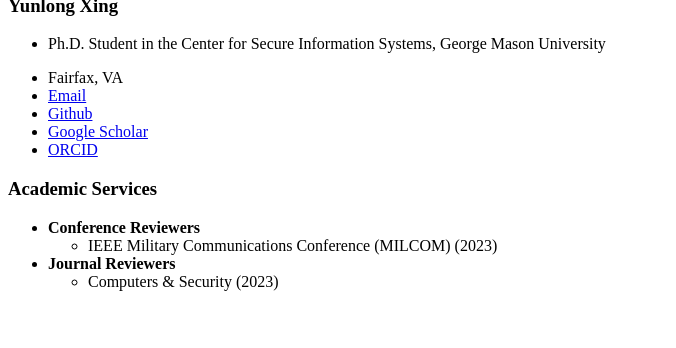
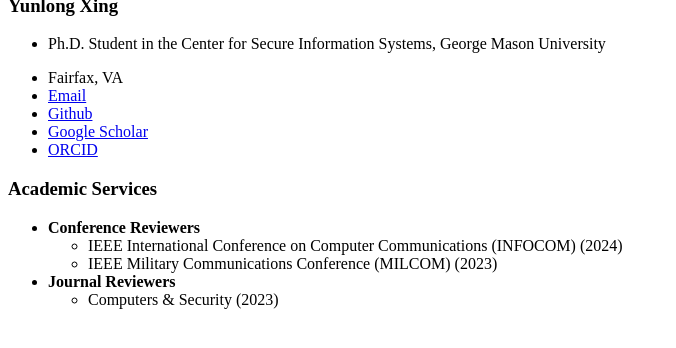
Before and after one commit to YunlongXing/yunlongxing.github.io, a Jekyll site: the page built from _pages/includes/others.md, in a window 1280 px wide, cut to the strip 494-842 px from the top of the page. Shown: the whole strip, without its empty margins (0-676 px from the left). Built offline with Jekyll 4.4.1, drawn with Linux system fonts in a browser that asks for light colours; our own code applies the rules of GitHub Pages for plain Markdown files.

Commit message:
Update others.md

```diff
--- a/_pages/includes/others.md
+++ b/_pages/includes/others.md
@@ -1,6 +1,7 @@
 
 # Academic Services
 - **Conference Reviewers**
+  - IEEE International Conference on Computer Communications (INFOCOM) (2024)
   - IEEE Military Communications Conference (MILCOM) (2023)
 - **Journal Reviewers**
   - Computers & Security (2023)
```
